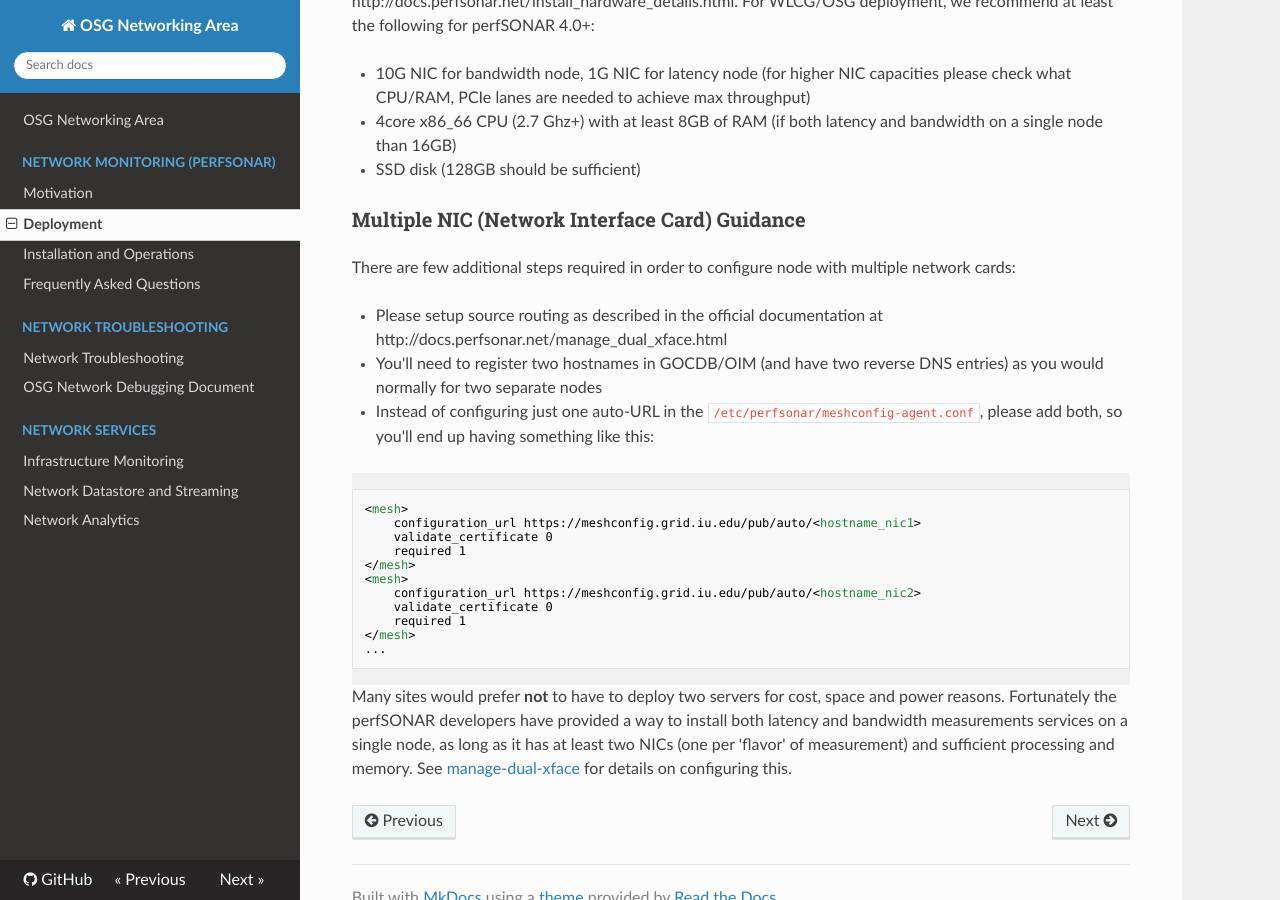
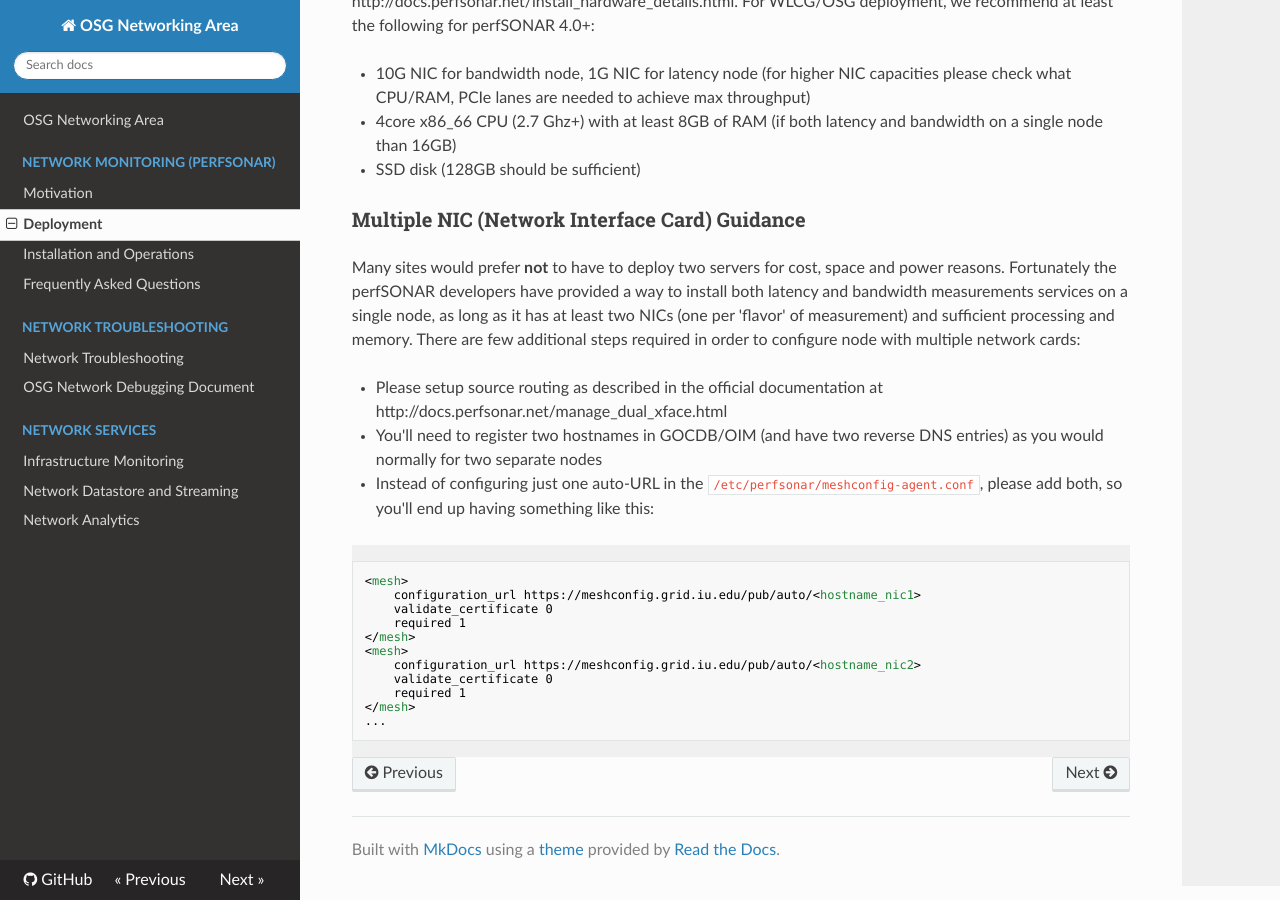
Before and after one commit to osg-htc/networking, an MkDocs documentation site: the page built from docs/perfsonar/deployment-models.md, in a window 1280 px wide and 900 px high, scrolled down 1097 px. Built offline with MkDocs 1.6.1, drawn with Linux system fonts in a browser that asks for light colours; nearby versions of some CDN libraries; old or Windows-style settings are respelled for this version of MkDocs; some of the changed lines change nothing that is shown.

Commit message:
Update deployment-models.md

````diff
--- a/docs/perfsonar/deployment-models.md
+++ b/docs/perfsonar/deployment-models.md
@@ -22,7 +22,7 @@ There are two different nodes participating in the network testing, latency node
 
 ### Multiple NIC (Network Interface Card) Guidance
 
-There are few additional steps required in order to configure node with multiple network cards:
+Many sites would prefer **not** to have to deploy two servers for cost, space and power reasons.  Fortunately the perfSONAR developers have provided a way to install both latency and bandwidth measurements services on a single node, as long as it has at least two NICs (one per 'flavor' of measurement) and sufficient processing and memory. There are few additional steps required in order to configure node with multiple network cards:
 
 - Please setup source routing as described in the official documentation at http://docs.perfsonar.net/manage_dual_xface.html
 - You'll need to register two hostnames in GOCDB/OIM (and have two reverse DNS entries) as you would normally for two separate nodes
@@ -40,6 +40,3 @@ There are few additional steps required in order to configure node with multiple
 </mesh>
 ...
 ```
-
-Many sites would prefer **not** to have to deploy two servers for cost, space and power reasons.  Fortunately the perfSONAR developers have provided a way to install both latency and bandwidth
-measurements services on a single node, as long as it has at least two NICs (one per 'flavor' of measurement) and sufficient processing and memory.  See [manage-dual-xface](http://docs.perfsonar.net/manage_dual_xface.html) for details on configuring this.
````
